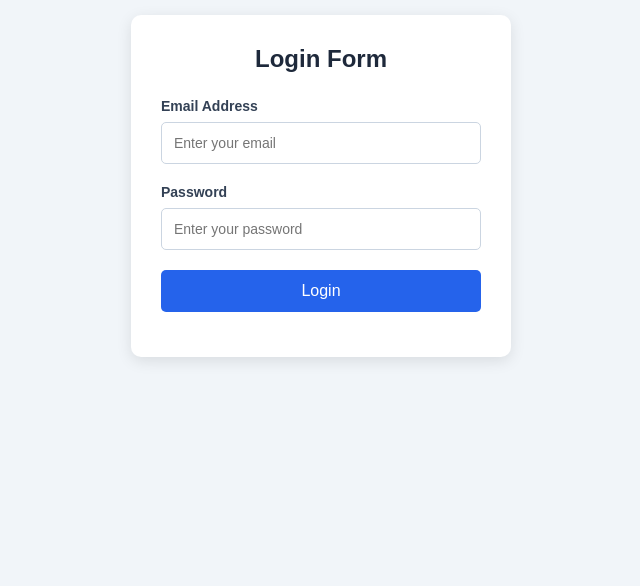
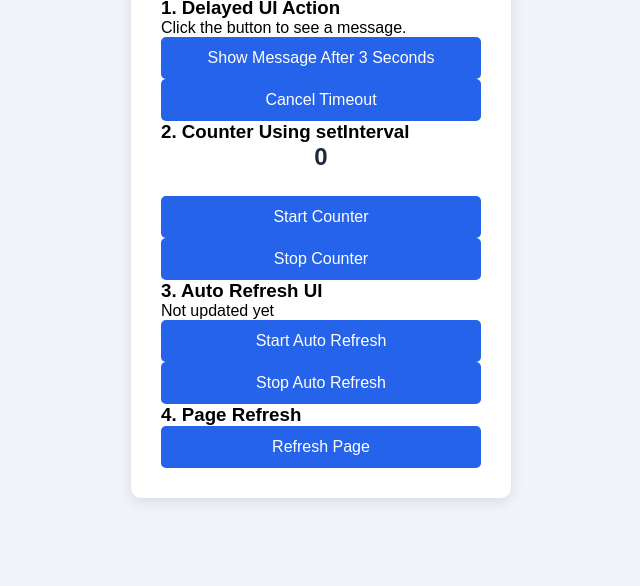
Before and after one commit to Kashifahmad22/rush, a plain HTML site: page index.html in a window 1280 px wide. Shown: the part 214-800 px from the top of the page, without its empty margins (319-959 px from the left). Drawn offline with Linux system fonts and the light colour scheme.

Commit message:
setTimeout

```diff
--- a/index.html
+++ b/index.html
@@ -6,9 +6,8 @@
     <meta charset="UTF-8">
     <meta name="viewport" content="width=device-width, initial-scale=1.0">
 
-    <title>Form Validation</title>
+    <title>JavaScript Timer Practice</title>
 
-    <!-- Linking CSS file -->
     <link rel="stylesheet" href="style.css">
 </head>
 
@@ -16,52 +15,76 @@
 
     <div class="container">
 
-        <h2>Login Form</h2>
+        <h1>JavaScript Timer Demo</h1>
+        <p class="subtitle">Practice JavaScript timing functions</p>
 
-        <!-- Form starts here -->
-        <form id="form">
+        <!-- Section 1: setTimeout and clearTimeout -->
+        <div class="section">
 
-            <!-- Email Input -->
-            <div class="form-group">
-                <label for="email">Email Address</label>
+            <h3>1. Delayed UI Action</h3>
 
-                <input
-                    type="text"
-                    id="email"
-                    placeholder="Enter your email"
-                >
+            <p id="message">Click the button to see a message.</p>
 
-                <!-- Email error message -->
-                <small id="emailError"></small>
-            </div>
+            <button onclick="showMessage()">
+                Show Message After 3 Seconds
+            </button>
+
+            <button class="cancel" onclick="cancelMessage()">
+                Cancel Timeout
+            </button>
+
+        </div>
 
 
-            <!-- Password Input -->
-            <div class="form-group">
-                <label for="password">Password</label>
+        <!-- Section 2: setInterval and clearInterval -->
+        <div class="section">
 
-                <input
-                    type="password"
-                    id="password"
-                    placeholder="Enter your password"
-                >
+            <h3>2. Counter Using setInterval</h3>
 
-                <!-- Password error message -->
-                <small id="passwordError"></small>
-            </div>
+            <h2 id="counter">0</h2>
+
+            <button onclick="startCounter()">
+                Start Counter
+            </button>
+
+            <button class="cancel" onclick="stopCounter()">
+                Stop Counter
+            </button>
+
+        </div>
 
 
-            <!-- Submit Button -->
-            <button type="submit">Login</button>
+        <!-- Section 3: Auto UI Refresh -->
+        <div class="section">
 
-            <!-- Success message -->
-            <p id="resultMessage"></p>
+            <h3>3. Auto Refresh UI</h3>
 
-        </form>
+            <p id="lastUpdated">Not updated yet</p>
+
+            <button onclick="startAutoRefresh()">
+                Start Auto Refresh
+            </button>
+
+            <button class="cancel" onclick="stopAutoRefresh()">
+                Stop Auto Refresh
+            </button>
+
+        </div>
+
+
+        <!-- Section 4: Manual Page Refresh -->
+        <div class="section">
+
+            <h3>4. Page Refresh</h3>
+
+            <button onclick="refreshPage()">
+                Refresh Page
+            </button>
+
+        </div>
 
     </div>
 
-    <!-- Linking JavaScript file -->
     <script src="script.js"></script>
 
 </body>
```
